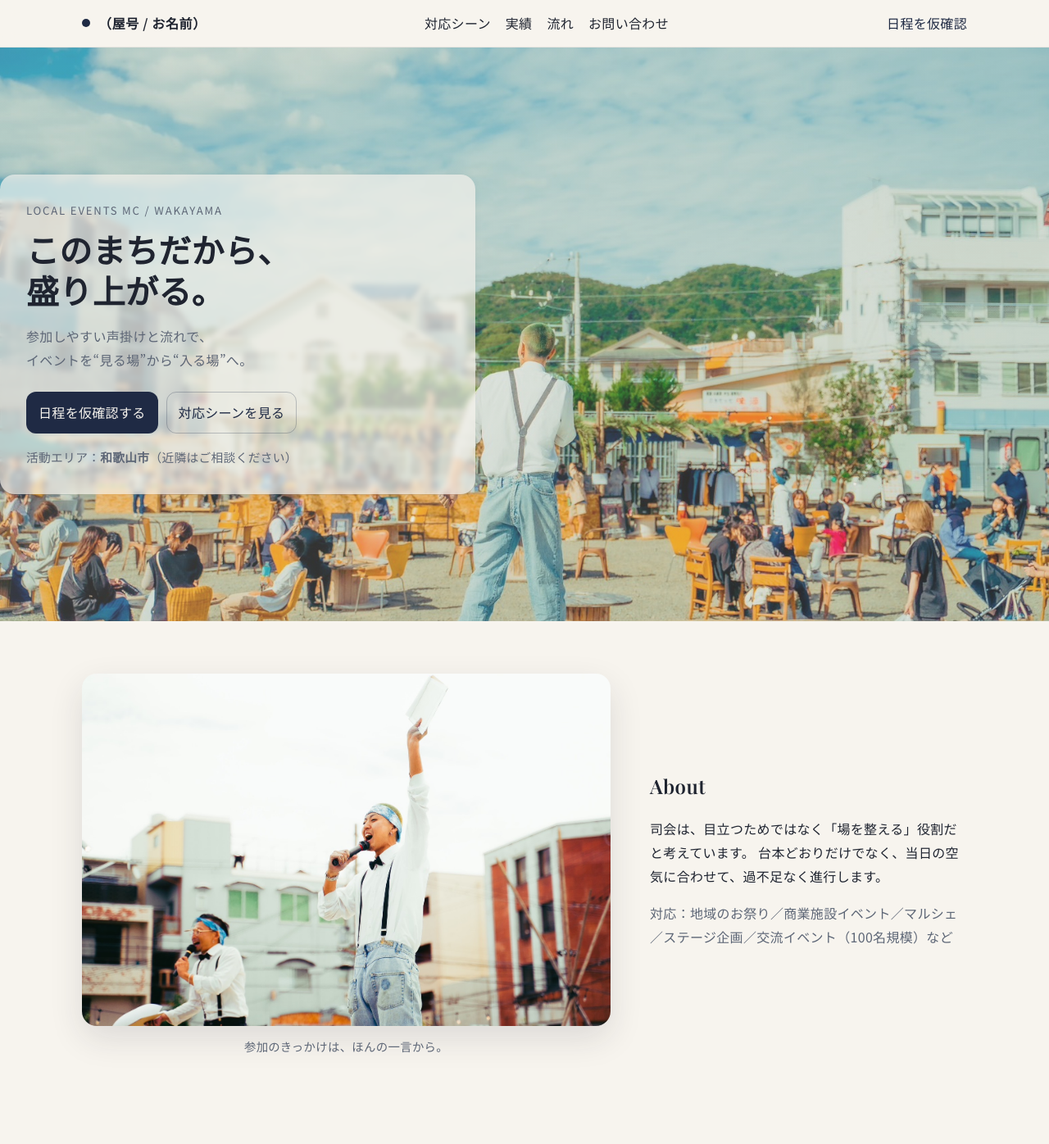
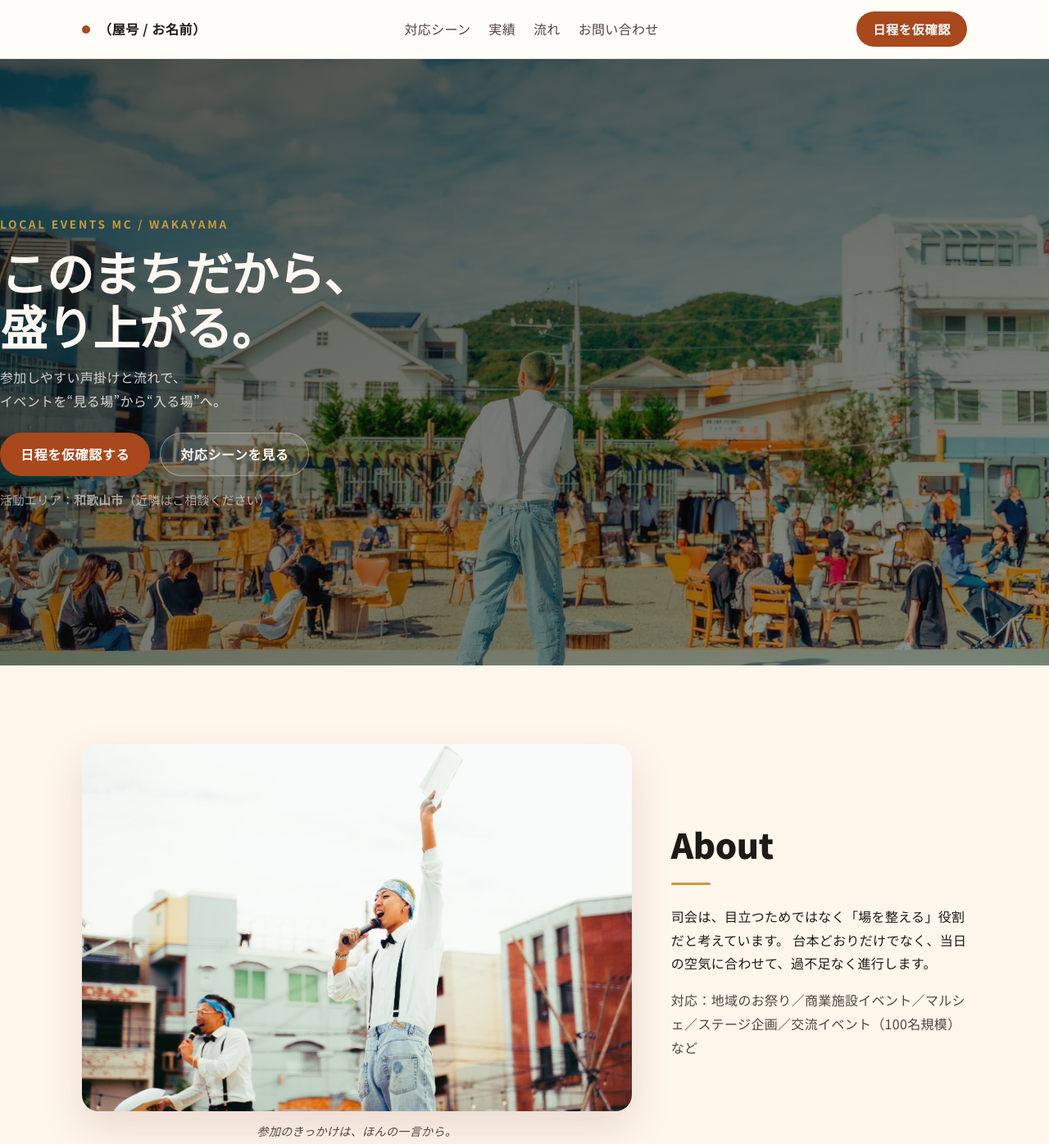
Before and after one commit to sagaraosaka/MC-site, a plain HTML site: page index.html in a window 1280 px wide. Shown: the top 1396 px of the page at 82% size. Drawn offline with nearby package versions, Linux system fonts and the light colour scheme.

Commit message:
全体調整

```diff
--- a/404.html
+++ b/404.html
@@ -9,7 +9,7 @@
   <link rel="icon" href="favicon.svg" type="image/svg+xml" />
   <link rel="preconnect" href="https://fonts.googleapis.com">
   <link rel="preconnect" href="https://fonts.gstatic.com" crossorigin>
-  <link href="https://fonts.googleapis.com/css2?family=Playfair+Display:wght@500;600&family=Noto+Sans+JP:wght@400;500;600&display=swap" rel="stylesheet">
+  <link href="https://fonts.googleapis.com/css2?family=Noto+Sans+JP:wght@400;500;700;900&display=swap" rel="stylesheet">
 
   <link rel="stylesheet" href="assets/css/style.css" />
 </head>
--- a/assets/css/style.css
+++ b/assets/css/style.css
@@ -1,23 +1,33 @@
 :root{
-    --bg:#F7F4EE;
-    --surface:#FBF9F4;
-    --text:#1F2430;
-    --muted:#5D6676;
-    --border:rgba(31,36,48,.12);
-    --accent:#1F2A44;
+    --bg:#FFFDF8;
+    --surface:#FFF6EC;
+    --text:#1E1A16;
+    --muted:#524540;
+    --border:rgba(107,61,46,.12);
+    --accent:#A8481C;
+    --accent-light:#FAEBD7;
+    --accent-warm:#C89A3A;
+    --dark:#1C1410;
+    --on-dark:#FFF8F2;
 
     --font-sans:"Noto Sans JP",system-ui,-apple-system,"Segoe UI",sans-serif;
-    --font-serif:"Playfair Display",Georgia,serif;
+    --font-serif:"Noto Sans JP",system-ui,sans-serif;
 
     --s1:8px; --s2:12px; --s3:16px; --s4:24px; --s5:32px; --s6:48px; --s7:64px; --s8:96px;
 
-    --r1:12px; --r2:18px;
-    --shadow:0 10px 30px rgba(31,36,48,.08);
+    --r1:12px; --r2:20px;
+    --shadow:0 8px 24px rgba(107,61,46,.10);
+    --shadow-hover:0 16px 40px rgba(107,61,46,.20);
 
     --container:1080px;
   }
 
   *{ box-sizing:border-box; }
+  :focus-visible{
+    outline:3px solid var(--accent);
+    outline-offset:3px;
+    border-radius:4px;
+  }
   html{ scroll-behavior:smooth; }
   body{
     margin:0;
@@ -38,18 +48,44 @@
     margin-inline:auto;
   }
 
-  .section{ padding:var(--s7) 0; }
+  .section{ padding:var(--s8) 0; }
+  .section-alt{ background:var(--surface); }
+  .section-dark{
+    background:var(--dark);
+    color:var(--on-dark);
+  }
+  .section-dark .muted{ color:rgba(255,248,242,.65); }
+  .section-dark .section-lead{ color:rgba(255,248,242,.65); }
+
   .section-title{
     font-family:var(--font-serif);
-    font-weight:600;
-    letter-spacing:.02em;
-    margin:0 0 var(--s3);
+    font-size:2rem;
+    font-weight:900;
+    letter-spacing:-.01em;
+    margin:0 0 var(--s4);
+    display:inline-block;
+    position:relative;
+    padding-bottom:var(--s2);
   }
+  .section-title::after{
+    content:"";
+    position:absolute;
+    bottom:0;
+    left:0;
+    width:3rem;
+    height:3px;
+    background:var(--accent-warm);
+    border-radius:99px;
+  }
+  .section-dark .section-title{ color:var(--on-dark); }
+  .section-dark .section-title::after{ background:var(--accent-warm); }
+
   .section-lead{
     margin:0 0 var(--s5);
     color:var(--muted);
     max-width:65ch;
   }
+  .prose{ max-width:68ch; }
   .prose p{ margin:0 0 var(--s3); }
   .muted{ color:var(--muted); }
   .small{ font-size:.9rem; }
@@ -66,9 +102,9 @@
 
   .site-header{
     position:sticky; top:0;
-    backdrop-filter:saturate(1.2) blur(10px);
-    background:rgba(247,244,238,.7);
-    border-bottom:1px solid rgba(31,36,48,.08);
+    backdrop-filter:saturate(1.2) blur(12px);
+    background:rgba(255,253,248,.82);
+    border-bottom:1px solid rgba(107,61,46,.1);
     z-index:1000;
   }
   .header-inner{
@@ -82,20 +118,36 @@
     background:var(--accent);
     display:inline-block;
   }
-  .logo-text{ font-weight:600; letter-spacing:.04em; }
+  .logo-text{ font-weight:700; letter-spacing:.04em; }
 
   .site-nav{ display:none; }
   .nav-list{ list-style:none; margin:0; padding:0; display:flex; gap:18px; }
-  .nav-cta{ display:none; color:var(--accent); }
+  .nav-list a{ color:var(--muted); font-size:1rem; font-weight:500; padding:4px 2px; transition:color .2s; }
+  .nav-list a:hover{ color:var(--accent); text-decoration:none; }
+  .nav-cta{
+    display:none;
+    background:var(--accent);
+    color:#fff;
+    border-radius:99px;
+    padding:8px 20px;
+    font-size:.95rem;
+    font-weight:700;
+    letter-spacing:.04em;
+    transition:opacity .2s, transform .15s;
+  }
+  .nav-cta:hover{ opacity:.85; text-decoration:none; transform:translateY(-1px); }
   .nav-toggle{
     border:1px solid var(--border);
     background:var(--surface);
     border-radius:var(--r1);
     padding:8px 10px;
+    cursor:pointer;
+    min-height:44px;
+    min-width:44px;
   }
 
   .mobile-nav{
-    border-top:1px solid rgba(31,36,48,.08);
+    border-top:1px solid rgba(107,61,46,.08);
     padding:14px 0 18px;
   }
   .mobile-nav-list{ list-style:none; margin:0; padding:0; display:grid; gap:10px; }
@@ -104,25 +156,23 @@
     overflow:hidden; clip:rect(0,0,0,0); white-space:nowrap; border:0;
   }
 
+  /* ─── Hero ─── */
   .hero{
     position:relative;
     padding:var(--s7) 0;
-    min-height:600px;
+    min-height:620px;
     display:flex;
     align-items:center;
   }
   .hero-media{
     position:absolute;
-    top:0;
-    left:0;
-    width:100%;
-    height:100%;
+    top:0; left:0;
+    width:100%; height:100%;
     z-index:0;
     margin:0;
   }
   .hero-media img{
-    width:100%;
-    height:100%;
+    width:100%; height:100%;
     object-fit:cover;
     border-radius:0;
     box-shadow:none;
@@ -130,13 +180,10 @@
   .hero-media::after{
     content:"";
     position:absolute;
-    top:0;
-    left:0;
-    width:100%;
-    height:100%;
+    top:0; left:0;
+    width:100%; height:100%;
     background:
-      linear-gradient(135deg, rgba(247,244,238,.25) 0%, rgba(247,244,238,.15) 100%),
-      rgba(0,0,0,.08);
+      linear-gradient(160deg, rgba(15,10,8,.68) 0%, rgba(15,10,8,.38) 100%);
   }
   .hero-inner{
     position:relative;
@@ -144,136 +191,189 @@
     width:100%;
   }
   .hero-copy{
-    max-width:600px;
+    max-width:640px;
     margin-left:auto;
     margin-right:auto;
-    padding:var(--s5) var(--s4);
-    background:rgba(247,244,238,.68);
-    border-radius:var(--r2);
-    backdrop-filter:blur(3px);
-    box-shadow:0 2px 12px rgba(31,36,48,.04);
+    padding:0 var(--s4);
+    background:none;
+    border:none;
+    backdrop-filter:none;
+    box-shadow:none;
   }
   .eyebrow{
     margin:0 0 var(--s2);
-    color:var(--muted);
-    letter-spacing:.14em;
+    color:var(--accent-warm);
+    letter-spacing:.20em;
     text-transform:uppercase;
-    font-size:.82rem;
+    font-size:.85rem;
+    font-weight:700;
   }
   .hero-title{
     margin:0 0 var(--s3);
     font-family:var(--font-serif);
-    font-size:2.1rem;
-    line-height:1.25;
-    color:var(--text);
+    font-size:2.8rem;
+    font-weight:900;
+    line-height:1.15;
+    letter-spacing:-.02em;
+    color:#FFF8F2;
   }
-  .hero-lead{ margin:0 0 var(--s4); color:var(--muted); max-width:60ch; }
-  .hero-actions{ display:flex; gap:10px; flex-wrap:wrap; }
-  .hero-note{ margin:var(--s3) 0 0; color:var(--muted); font-size:.92rem; }
+  .hero-lead{
+    margin:0 0 var(--s4);
+    color:rgba(255,248,242,.82);
+    max-width:52ch;
+  }
+  .hero-actions{ display:flex; gap:12px; flex-wrap:wrap; }
+  .hero-note{ margin:var(--s3) 0 0; color:rgba(255,248,242,.60); font-size:.92rem; }
 
+  /* ─── Buttons ─── */
   .button{
     display:inline-flex; align-items:center; justify-content:center;
-    padding:10px 14px;
-    border-radius:var(--r1);
-    border:1px solid var(--border);
+    padding:11px 24px;
+    border-radius:99px;
+    border:1.5px solid var(--border);
     background:transparent;
     text-decoration:none;
+    font-size:1rem;
+    font-weight:700;
+    letter-spacing:.04em;
+    min-height:44px;
+    transition:transform .15s, box-shadow .15s, opacity .15s, background .15s;
   }
-  .button:hover{ text-decoration:none; }
+  .button:hover{ text-decoration:none; transform:translateY(-2px); box-shadow:var(--shadow); }
   .button-primary{
     background:var(--accent);
-    color:var(--bg);
+    color:#fff;
     border-color:transparent;
   }
+  .button-primary:hover{ opacity:.88; }
   .button-ghost{
-    background:transparent;
-    color:var(--accent);
-    border-color:rgba(31,42,68,.25);
+    background:rgba(255,248,242,.12);
+    color:#FFF8F2;
+    border-color:rgba(255,248,242,.35);
   }
+  .button-ghost:hover{ background:rgba(255,248,242,.22); }
 
+  /* ─── Layout ─── */
   .split{ display:grid; gap:var(--s4); }
 
   .media-band{ display:grid; gap:var(--s5); }
-  .media-band-img{
-    margin:0;
-  }
+  .media-band-img{ margin:0; }
   .media-band-img img{
     width:100%;
-    box-shadow:0 15px 40px rgba(31,36,48,.12);
+    box-shadow:0 20px 50px rgba(107,61,46,.15);
     border-radius:var(--r2);
   }
   .caption{
     margin:var(--s2) 0 0;
-    font-size:.9rem;
+    font-size:.88rem;
     color:var(--muted);
     text-align:center;
+    font-style:italic;
   }
   .bullets{ margin:0; padding-left:1.2em; color:var(--muted); }
-  .bullets strong{ color:var(--text); font-weight:600; }
+  .bullets li{ margin-bottom:var(--s2); }
+  .bullets strong{ color:var(--text); font-weight:700; }
 
+  /* ─── Cards (Scenes) ─── */
   .card-grid{
     display:grid;
     grid-template-columns:1fr;
-    gap:12px;
+    gap:14px;
   }
   .card{
     background:var(--surface);
     border:1px solid var(--border);
+    border-left:3px solid var(--accent);
     border-radius:var(--r2);
-    padding:18px;
+    padding:20px 20px 20px 18px;
     box-shadow:var(--shadow);
+    transition:transform .2s, box-shadow .2s, border-left-color .2s;
   }
-  .card-title{ margin:0 0 6px; font-size:1.05rem; }
-  .card-text{ margin:0; color:var(--muted); }
+  .card:hover{
+    transform:translateY(-4px);
+    box-shadow:var(--shadow-hover);
+    border-left-color:var(--accent-warm);
+  }
+  .card-title{ margin:0 0 6px; font-size:1.05rem; font-weight:700; }
+  .card-text{ margin:0; color:var(--muted); font-size:.92rem; }
 
+  /* ─── Works ─── */
   .works-grid{
     display:grid;
     grid-template-columns:1fr;
-    gap:12px;
+    gap:14px;
   }
   .work-card{
-    background:var(--surface);
+    background:var(--bg);
+    border:1px solid var(--border);
+    border-left:3px solid var(--border);
+    border-radius:var(--r2);
+    padding:20px;
+    transition:transform .2s, box-shadow .2s, border-left-color .2s;
+  }
+  .work-card:hover{
+    transform:translateY(-4px);
+    box-shadow:var(--shadow-hover);
+    border-left-color:var(--accent-warm);
+  }
+  .work-meta{ margin:0 0 6px; color:var(--accent-warm); font-size:.88rem; font-weight:700; letter-spacing:.08em; }
+  .work-title{ margin:0 0 8px; font-size:1rem; font-weight:700; }
+  .work-text{ margin:0; color:var(--muted); font-size:.92rem; }
+
+  /* ─── Process ─── */
+  .steps{ list-style:none; margin:0; padding:0; display:grid; gap:14px; }
+  .step{
+    border:1px solid var(--border);
+    border-left:3px solid var(--accent-light);
+    border-radius:var(--r2);
+    padding:20px;
+    background:rgba(255,253,248,.7);
+    transition:border-left-color .2s;
+  }
+  .step:hover{ border-left-color:var(--accent-warm); }
+  .step-title{
+    margin:0 0 6px;
+    letter-spacing:.06em;
+    color:var(--accent);
+    font-weight:700;
+    font-size:.95rem;
+  }
+  .step-text{ margin:0; color:var(--muted); }
+
+  /* ─── Contact ─── */
+  .contact-inner{ display:grid; gap:var(--s4); }
+  .contact-box{
+    background:var(--bg);
     border:1px solid var(--border);
     border-radius:var(--r2);
-    padding:18px;
+    padding:20px;
   }
-  .work-meta{ margin:0 0 6px; color:var(--muted); font-size:.9rem; }
-  .work-title{ margin:0 0 8px; font-size:1.05rem; }
-  .work-text{ margin:0; color:var(--muted); }
-
-  .steps{ list-style:none; margin:0; padding:0; display:grid; gap:12px; }
-  .step{
-    border:1px solid var(--border);
-    border-radius:var(--r2);
-    padding:18px;
-    background:rgba(251,249,244,.7);
-  }
-  .step-title{ margin:0 0 6px; letter-spacing:.06em; color:var(--accent); }
-  .step-text{ margin:0; color:var(--muted); }
-
-  .contact-inner{ display:grid; gap:var(--s4); }
-  .contact-box{
-    background:var(--surface);
-    border:1px solid var(--border);
-    border-radius:var(--r2);
-    padding:18px;
+  .section-dark .contact-box{
+    background:rgba(255,255,255,.06);
+    border-color:rgba(255,255,255,.12);
+    color:var(--on-dark);
   }
 
+  /* ─── Footer ─── */
   .site-footer{
     padding:var(--s5) 0;
-    border-top:1px solid rgba(31,36,48,.08);
+    border-top:1px solid rgba(107,61,46,.1);
   }
   .footer-inner{
     display:flex; align-items:center; justify-content:space-between;
     gap:12px;
+    color:var(--muted);
+    font-size:.9rem;
   }
   .footer-links{ list-style:none; margin:0; padding:0; display:flex; gap:12px; }
+  .footer-links a{ color:var(--muted); }
+  .footer-links a:hover{ color:var(--accent); text-decoration:none; }
 
-  /* reveal animation */
+  /* ─── Reveal animation ─── */
   [data-reveal]{
     opacity:0;
-    transform:translateY(10px);
-    transition:opacity .6s ease, transform .6s ease;
+    transform:translateY(14px);
+    transition:opacity .65s ease, transform .65s ease;
   }
   [data-reveal].is-visible{
     opacity:1;
@@ -284,22 +384,24 @@
     [data-reveal]{ opacity:1; transform:none; transition:none; }
   }
 
+  /* ─── Desktop ─── */
   @media (min-width: 880px){
     .site-nav{ display:block; }
-    .nav-cta{ display:inline; }
+    .nav-cta{ display:inline-flex; }
     .nav-toggle{ display:none; }
 
-    .hero{ min-height:700px; }
-    .hero-title{ font-size:2.5rem; }
+    .hero{ min-height:740px; }
+    .hero-title{ font-size:3.6rem; }
     .hero-copy{
       margin-left:0;
       margin-right:auto;
-      padding:var(--s5) var(--s5);
+      padding:0;
       max-width:580px;
     }
     .split{ grid-template-columns: .9fr 1.1fr; align-items:start; }
-    .media-band{ grid-template-columns: 1.25fr 0.75fr; align-items:center; gap:var(--s6); }
-    .card-grid{ grid-template-columns: repeat(3, 1fr); gap:14px; }
-    .works-grid{ grid-template-columns: repeat(3, 1fr); }
+    .media-band{ grid-template-columns: 1.3fr 0.7fr; align-items:center; gap:var(--s6); }
+    .card-grid{ grid-template-columns: repeat(3, 1fr); gap:16px; }
+    .works-grid{ grid-template-columns: repeat(3, 1fr); gap:16px; }
     .contact-inner{ grid-template-columns: 1fr 1fr; align-items:start; }
+    .section-title{ font-size:2.6rem; }
   }
--- a/index.html
+++ b/index.html
@@ -9,7 +9,7 @@
   <link rel="icon" href="favicon.svg" type="image/svg+xml" />
   <link rel="preconnect" href="https://fonts.googleapis.com">
   <link rel="preconnect" href="https://fonts.gstatic.com" crossorigin>
-  <link href="https://fonts.googleapis.com/css2?family=Playfair+Display:wght@500;600&family=Noto+Sans+JP:wght@400;500;600&display=swap" rel="stylesheet">
+  <link href="https://fonts.googleapis.com/css2?family=Noto+Sans+JP:wght@400;500;700;900&display=swap" rel="stylesheet">
 
   <link rel="stylesheet" href="assets/css/style.css" />
 </head>
@@ -84,7 +84,7 @@
     </section>
 
     <!-- About -->
-    <section class="section" data-reveal>
+    <section class="section section-alt" data-reveal>
       <div class="container media-band">
         <figure class="media-band-img">
           <img src="assets/images/engagement-participation-moment.jpg" alt="屋外イベントのステージ上で、来場者に向けて声掛けを行い、参加を促すイベントMCの場面" loading="lazy" />
@@ -123,7 +123,7 @@
     </section>
 
     <!-- Scenes -->
-    <section id="scenes" class="section" data-reveal>
+    <section id="scenes" class="section section-alt" data-reveal>
       <div class="container">
         <h2 class="section-title">Scenes</h2>
         <p class="section-lead">和歌山市を中心に、地域密着のイベントに対応します。</p>
@@ -189,7 +189,7 @@
     </section>
 
     <!-- Process -->
-    <section id="process" class="section" data-reveal>
+    <section id="process" class="section section-alt" data-reveal>
       <div class="container">
         <h2 class="section-title">Process</h2>
         <ol class="steps">
@@ -210,7 +210,7 @@
     </section>
 
     <!-- Contact -->
-    <section id="contact" class="section contact" data-reveal>
+    <section id="contact" class="section section-dark contact" data-reveal>
       <div class="container contact-inner">
         <div>
           <h2 class="section-title">Contact</h2>
```
Also changed, not shown: privacy.html (+1 -1 lines).
